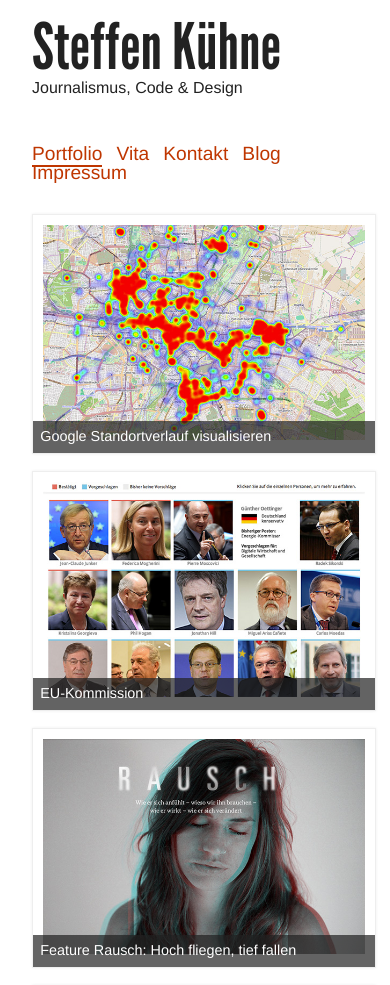
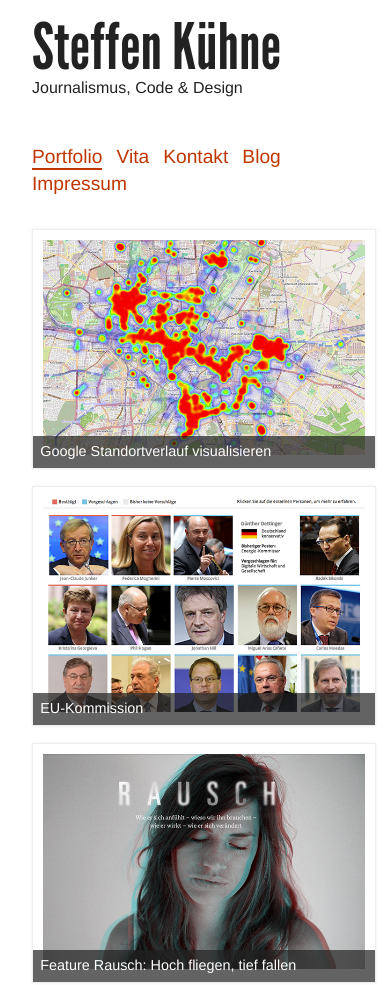
Before and after one commit to stekhn/angular-portfolio, a website: page src/index.html in a window 390 px wide. Shown: the top 985 px of the page. Drawn offline with Linux system fonts and the light colour scheme.

Commit message:
Fix mobile navigation

```diff
--- a/src/style/partials/_mediaqueries.scss
+++ b/src/style/partials/_mediaqueries.scss
@@ -36,6 +36,8 @@
 	}
 
 	nav {
+		line-height: 1.6em;
+		display: block;
 		float: none;
 		margin: 0 0 2em 0;
 	}
```
Also changed, not shown: src/style/main.css.
